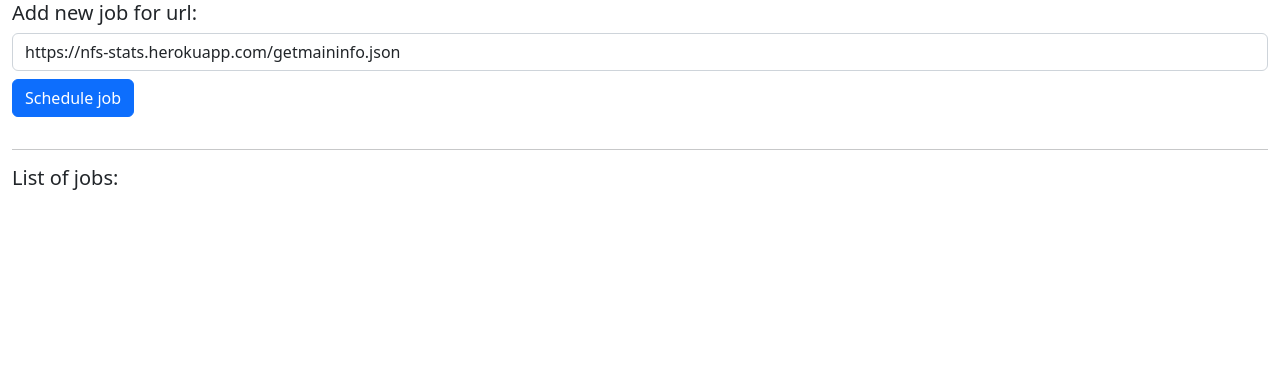
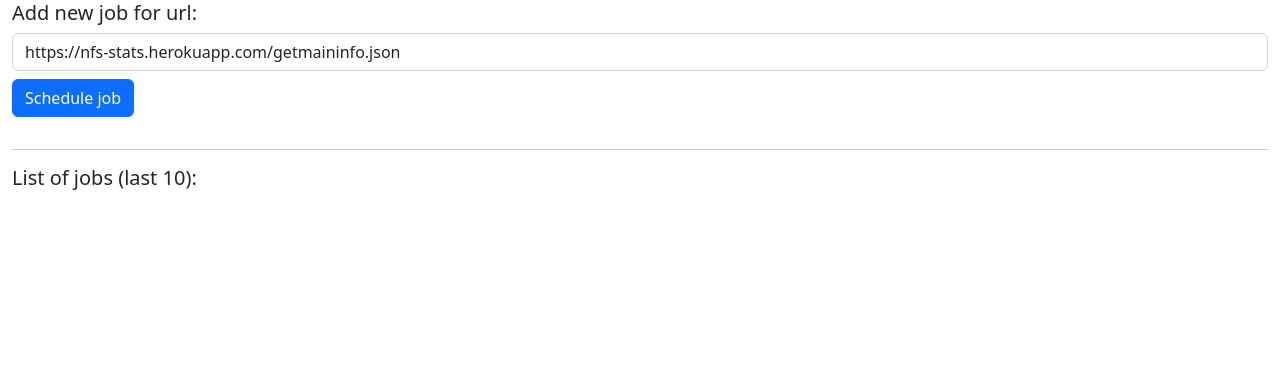
Before and after one commit to azhpushkin/nfs-timings, a FastAPI app: page /jobs in a window 1280 px wide. Shown: the part 64-437 px from the top of the page. Run offline with FastAPI, Linux system fonts and the light colour scheme; data that the repository does not hold is empty.

Commit message:
Limit amount of requests

```diff
--- a/webui/jobs.py
+++ b/webui/jobs.py
@@ -19,7 +19,7 @@ class Job(BaseModel):
 
 
 def get_jobs(db: Session) -> List[Job]:
-    return db.query(JobTable).order_by(JobTable.created_at.desc())
+    return db.query(JobTable).order_by(JobTable.created_at.desc()).limit(10)
 
 
 def get_single_job(db: Session, job_id: int) -> List[Job]:
--- a/webui/templates/jobs_list.html
+++ b/webui/templates/jobs_list.html
@@ -18,7 +18,7 @@
     </form>
     <hr>
 
-    <h5>List of jobs:</h5>
+    <h5>List of jobs (last 10):</h5>
 
     <div class="list-group">
         {% for job in jobs %}
```
